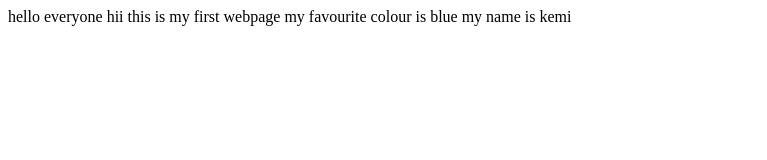
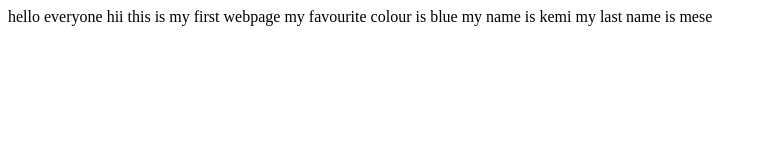
Before and after one commit to kemimese1/testweb, a plain HTML site: page index.html in a window 1280 px wide. Shown: the whole page, without its empty margins (0-767 px from the left). Drawn offline with Linux system fonts and the light colour scheme.

Commit message:
last name

```diff
--- a/index.html
+++ b/index.html
@@ -11,5 +11,6 @@
     this is my first webpage
     my favourite colour is blue
     my name is kemi
+    my last name is mese
 </body>
 </html>
```
